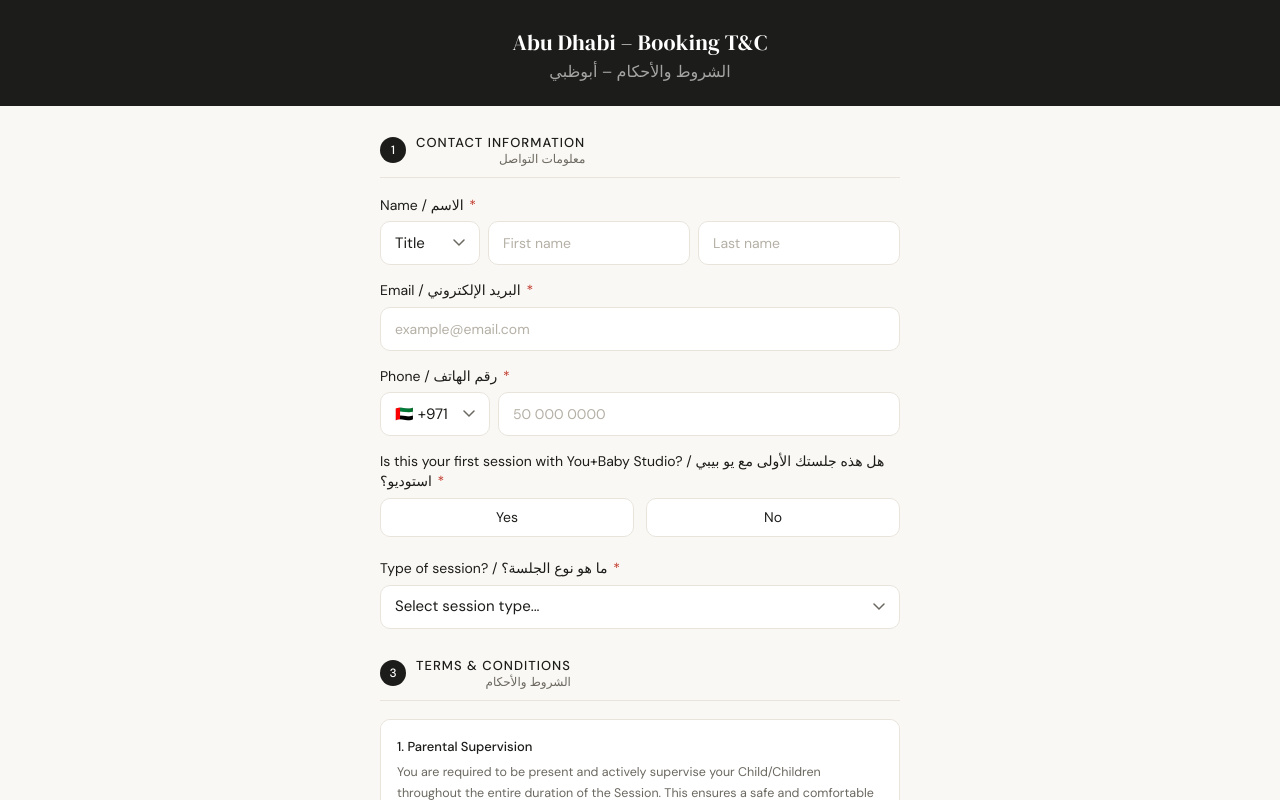
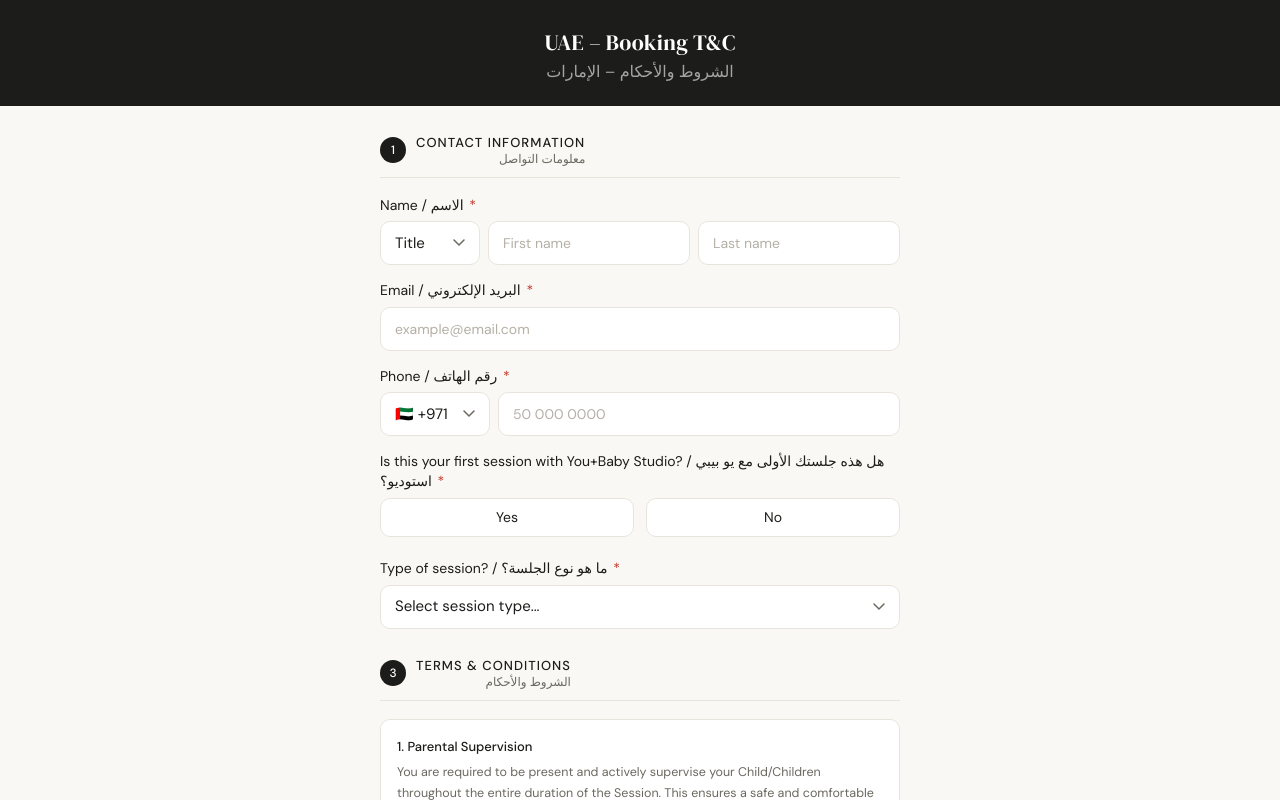
Before and after one commit to pp-ybs/booking-form, a plain HTML site: page index.html in a window 1280 px wide. Shown: the top 800 px of the page. Drawn offline with Linux system fonts and the light colour scheme.

Commit message:
Update index.html

```diff
--- a/index.html
+++ b/index.html
@@ -3,7 +3,7 @@
 <head>
 <meta charset="UTF-8">
 <meta name="viewport" content="width=device-width, initial-scale=1.0">
-<title>Abu Dhabi – Booking T&C / الشروط والأحكام</title>
+<title>UAE – Booking T&C / الشروط والأحكام</title>
 <style>
   @import url('https://fonts.googleapis.com/css2?family=DM+Sans:wght@300;400;500&family=DM+Serif+Display&display=swap');
 
@@ -428,8 +428,8 @@
 </div>
 
 <div class="page-header">
-  <h1>Abu Dhabi – Booking T&C</h1>
-  <div class="arabic">الشروط والأحكام – أبوظبي</div>
+  <h1>UAE – Booking T&C</h1>
+  <div class="arabic">الشروط والأحكام – الإمارات</div>
 </div>
 
 <div class="form-container" id="formContainer">
@@ -791,7 +791,7 @@
   // Google Apps Script Web App URL (you'll get this after deploying the script)
   APPS_SCRIPT_URL: 'https://script.google.com/macros/s/AKfycbyqUI3yqJEbC8m7vg1IIxcQa-yFm1AtsshPHzHeJt42uGv_K_LVBe_Ogjj0Av_24RgA/exec',
 
-  // Stripe payment link for UAE (Abu Dhabi)
+  // Stripe payment link for UAE
   STRIPE_PAYMENT_LINK: 'https://buy.stripe.com/14kdSR1nb2H6e084gh',
 
   // Google Drive folder ID for PDFs (optional - set in Apps Script)
@@ -1029,7 +1029,7 @@
     otherHealthNotes: isBabySession ? document.getElementById('otherHealth').value.trim() : '',
     termsAgreed: 'I have read and understand the limitation of liability outlined above.',
     signatureData: canvas.toDataURL('image/png'),
-    location: 'Abu Dhabi'
+    location: 'UAE'
   };
 }
 
```
